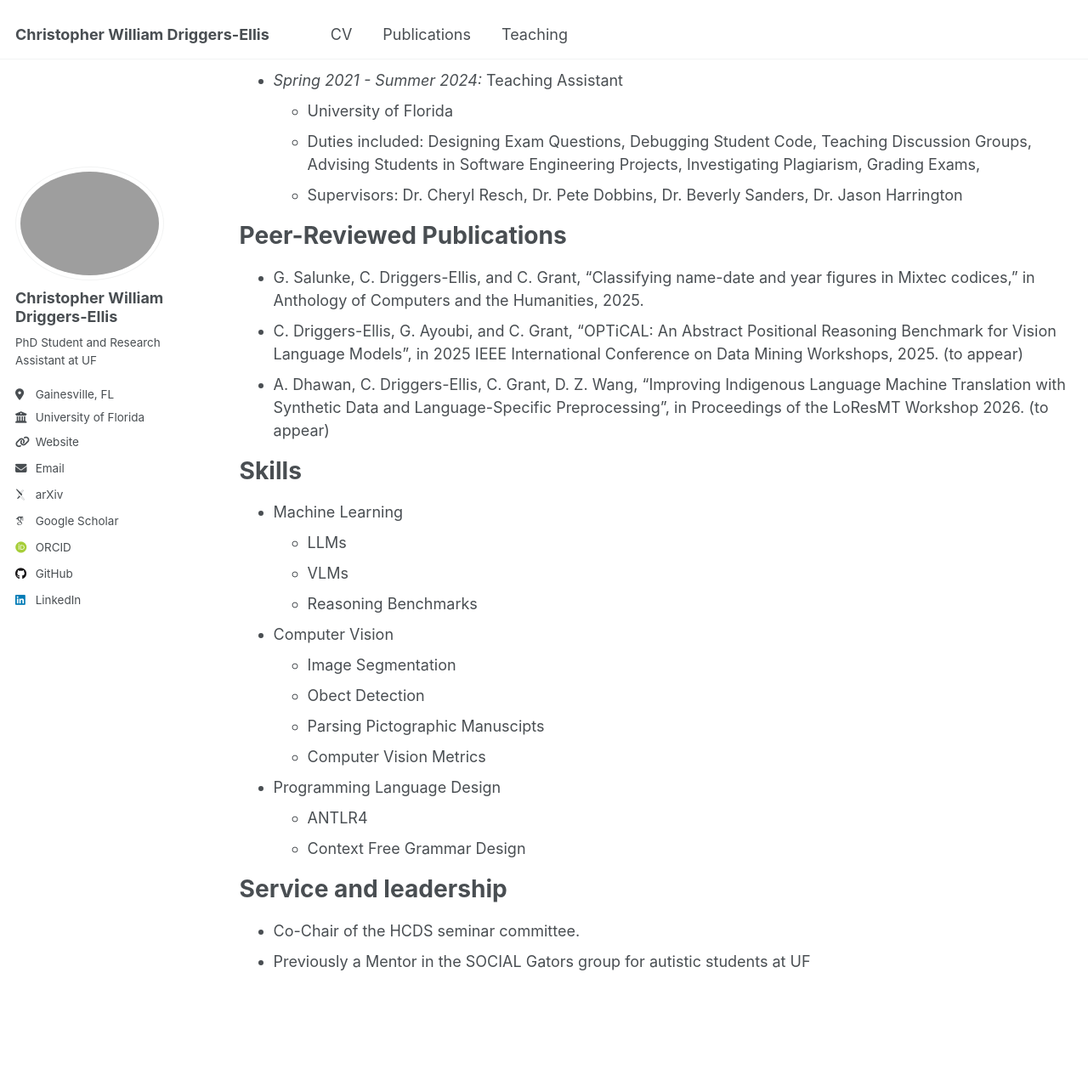
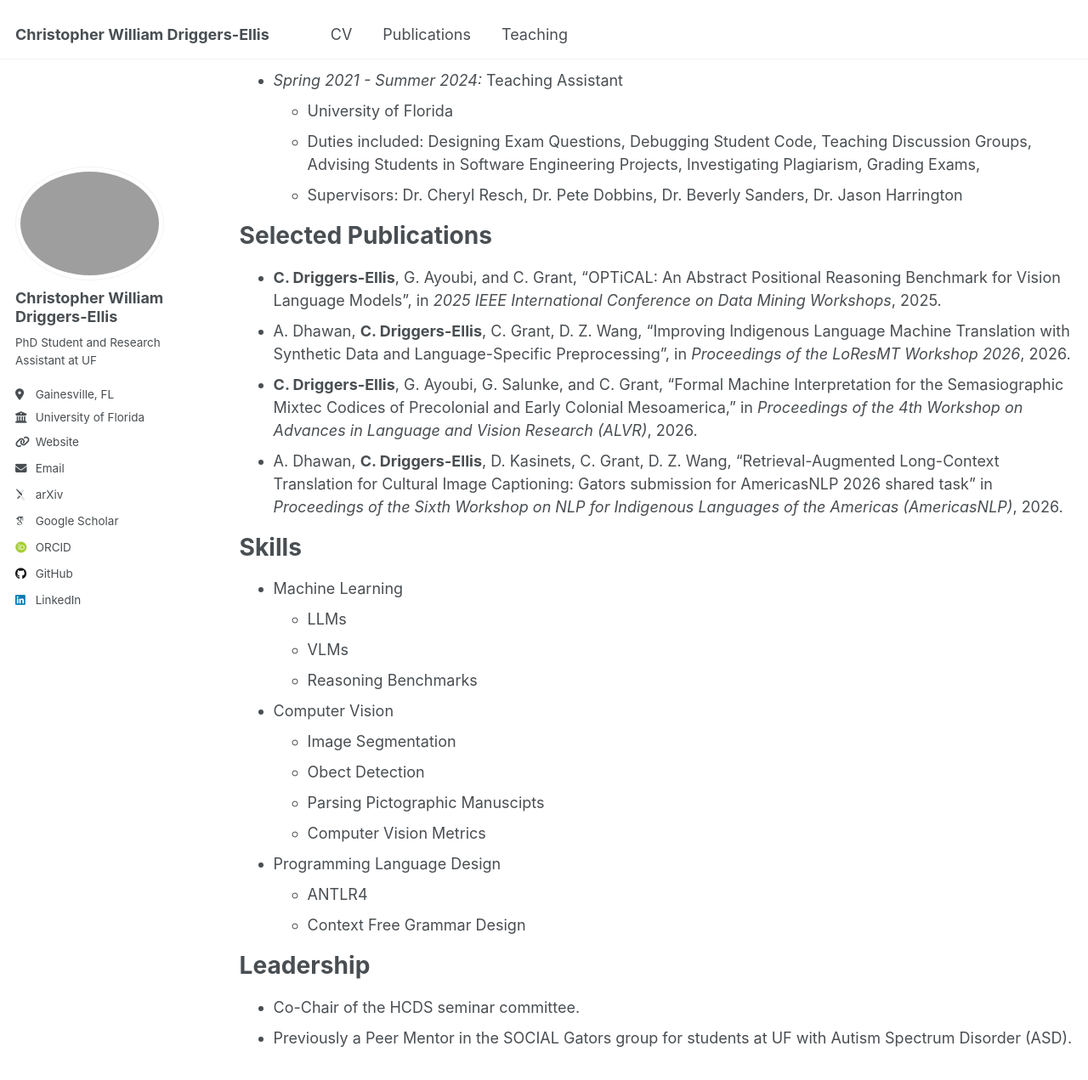
Before and after one commit to CWDE615/cwde615.github.io, a Jekyll site: the page built from _pages/cv.md, in a window 1280 px wide and 1400 px high, scrolled down 630 px. Shown: the top 1271 px of the window at 85% size. Built offline with Jekyll 4.4.1, drawn with Linux system fonts in a browser that asks for light colours; some web fonts are replaced.

Commit message:
feat: Update cv.md with new publications and leadership description

```diff
--- a/_pages/cv.md
+++ b/_pages/cv.md
@@ -32,12 +32,12 @@ Work experience
   * Duties included: Designing Exam Questions, Debugging Student Code, Teaching Discussion Groups, Advising Students in Software Engineering Projects, Investigating Plagiarism, Grading Exams,
   * Supervisors: Dr. Cheryl Resch, Dr. Pete Dobbins, Dr. Beverly Sanders, Dr. Jason Harrington
 
-Peer-Reviewed Publications
+Selected Publications
 ======
-* 	G. Salunke, C. Driggers-Ellis, and C. Grant, “Classifying name-date and year figures in Mixtec codices,” in Anthology of Computers and the Humanities, 2025.
-* 	C. Driggers-Ellis, G. Ayoubi, and C. Grant, “OPTiCAL: An Abstract Positional Reasoning Benchmark for Vision Language Models”, in 2025 IEEE International Conference on Data Mining Workshops, 2025. (to appear)
-* 	A. Dhawan, C. Driggers-Ellis, C. Grant, D. Z. Wang, “Improving Indigenous Language Machine Translation with Synthetic Data and Language-Specific Preprocessing”, in Proceedings of the LoResMT Workshop 2026. (to appear)
-
+* 	**C. Driggers-Ellis**, G. Ayoubi, and C. Grant, “OPTiCAL: An Abstract Positional Reasoning Benchmark for Vision Language Models”, in *2025 IEEE International Conference on Data Mining Workshops*, 2025.
+* 	A. Dhawan, **C. Driggers-Ellis**, C. Grant, D. Z. Wang, “Improving Indigenous Language Machine Translation with Synthetic Data and Language-Specific Preprocessing”, in *Proceedings of the LoResMT Workshop 2026*, 2026.
+* 	**C. Driggers-Ellis**, G. Ayoubi, G. Salunke, and C. Grant, “Formal Machine Interpretation for the Semasiographic Mixtec Codices of Precolonial and Early Colonial Mesoamerica,” in *Proceedings of the 4th Workshop on Advances in Language and Vision Research (ALVR)*, 2026.
+* A. Dhawan, **C. Driggers-Ellis**, D. Kasinets, C. Grant, D. Z. Wang, “Retrieval-Augmented Long-Context Translation for Cultural Image Captioning: Gators submission for AmericasNLP 2026 shared task” in *Proceedings of the Sixth Workshop on NLP for Indigenous Languages of the Americas (AmericasNLP)*, 2026.
 
 Skills
 ======
@@ -54,7 +54,7 @@ Skills
   * ANTLR4
   * Context Free Grammar Design
 
-Service and leadership
+Leadership
 ======
 * Co-Chair of the HCDS seminar committee.
-* Previously a Mentor in the SOCIAL Gators group for autistic students at UF
+* Previously a Peer Mentor in the SOCIAL Gators group for students at UF with Autism Spectrum Disorder (ASD).
```
